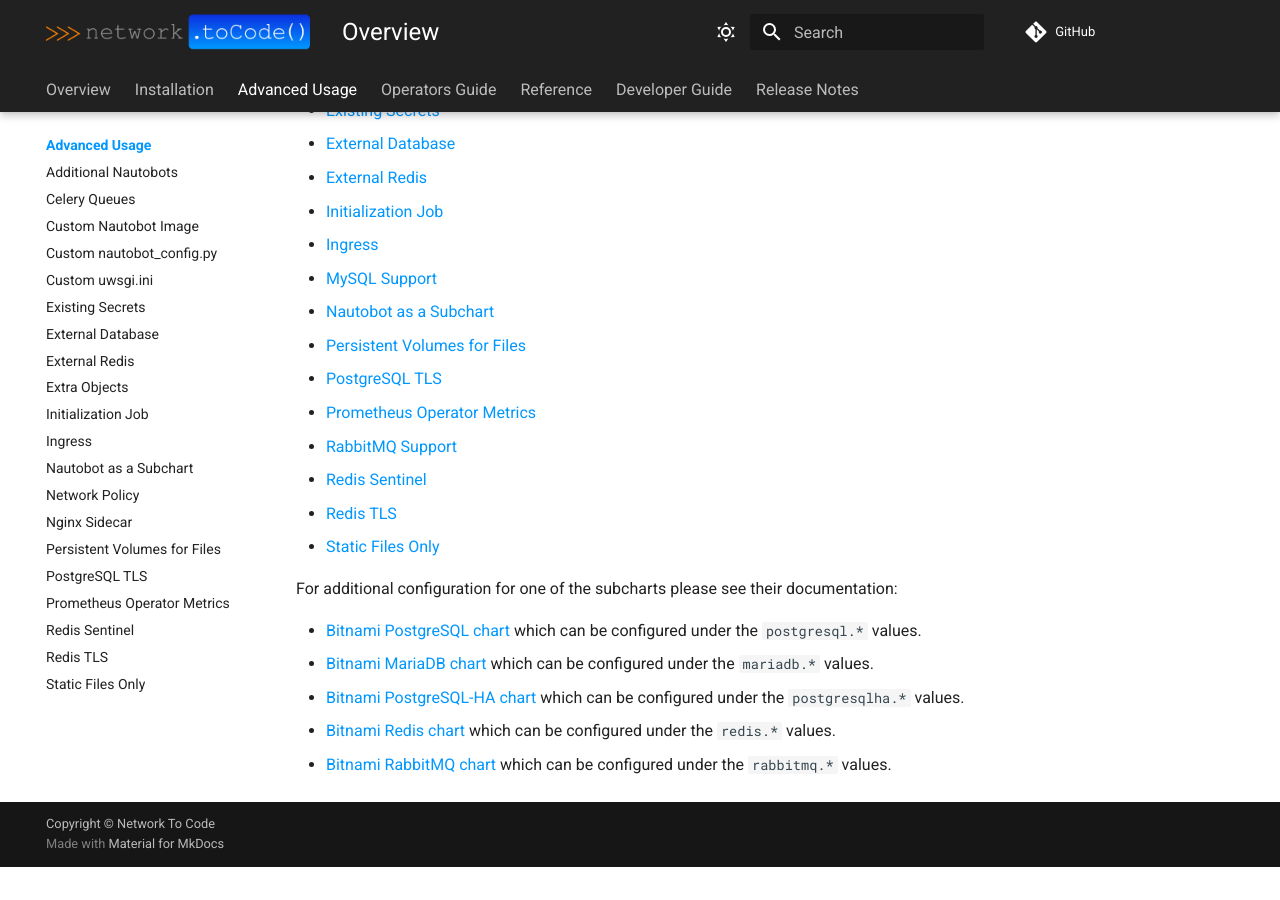
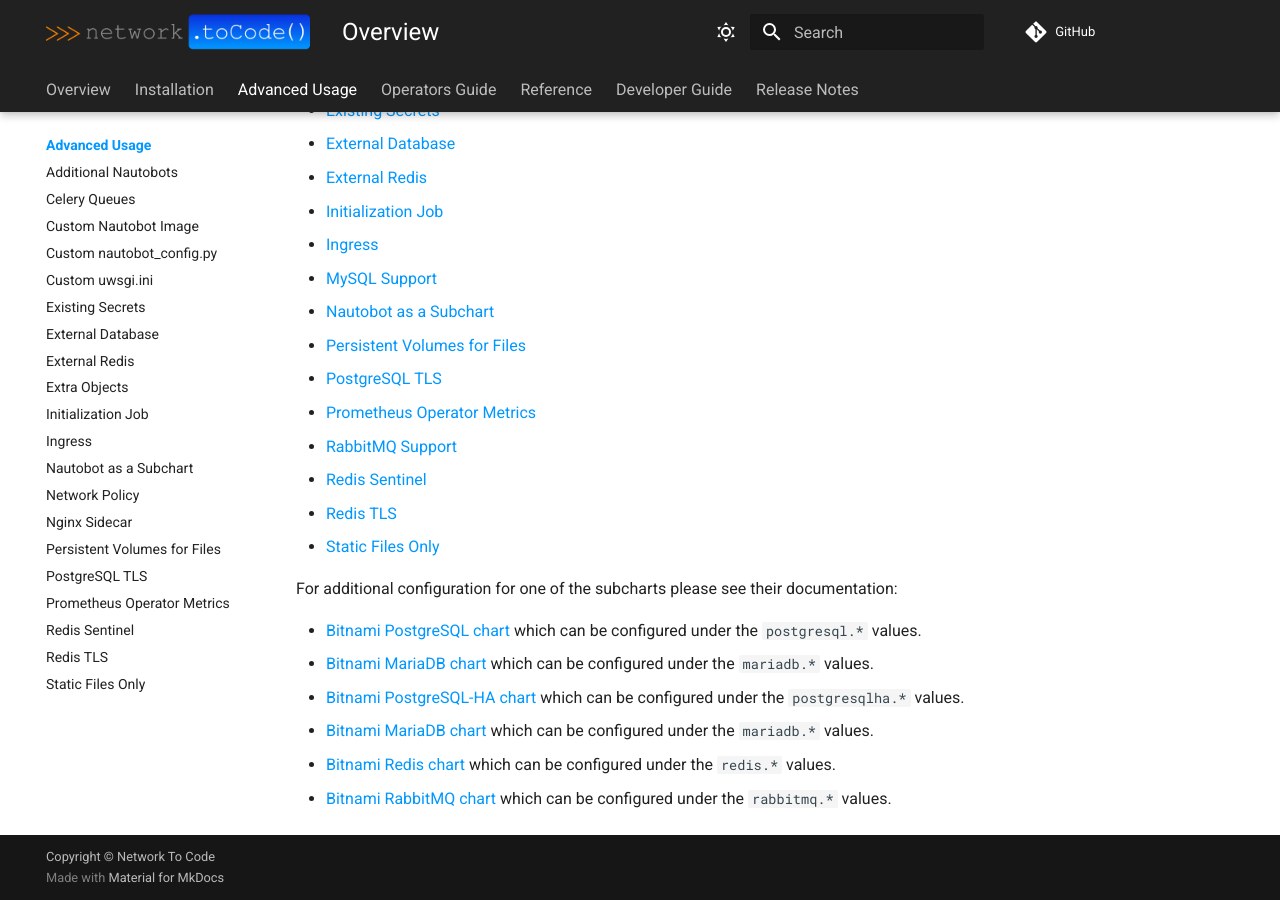
Before and after one commit to nautobot/helm-charts, an MkDocs documentation site: the page built from docs/advanced-features/index.md, in a window 1280 px wide and 900 px high, scrolled down 509 px. Built offline with MkDocs 1.6.1 and Material for MkDocs 9.7.7, drawn with Linux system fonts in a browser that asks for light colours; comment, search, counter and statistics services are not loaded; before the commit the page ends 1376 px from its top, so only the background shows below that.

```diff
--- a/docs/advanced-features/index.md
+++ b/docs/advanced-features/index.md
@@ -27,5 +27,6 @@
 * [Bitnami PostgreSQL chart](https://github.com/bitnami/charts/tree/master/bitnami/postgresql) which can be configured under the `postgresql.*` values.
 * [Bitnami MariaDB chart](https://github.com/bitnami/charts/tree/main/bitnami/mariadb) which can be configured under the `mariadb.*` values.
 * [Bitnami PostgreSQL-HA chart](https://github.com/bitnami/charts/tree/main/bitnami/postgresql-ha) which can be configured under the `postgresqlha.*` values.
+* [Bitnami MariaDB chart](https://github.com/bitnami/charts/tree/main/bitnami/mariadb) which can be configured under the `mariadb.*` values.
 * [Bitnami Redis chart](https://github.com/bitnami/charts/tree/master/bitnami/redis) which can be configured under the `redis.*` values.
 * [Bitnami RabbitMQ chart](https://github.com/bitnami/charts/tree/main/bitnami/rabbitmq) which can be configured under the `rabbitmq.*` values.
```
